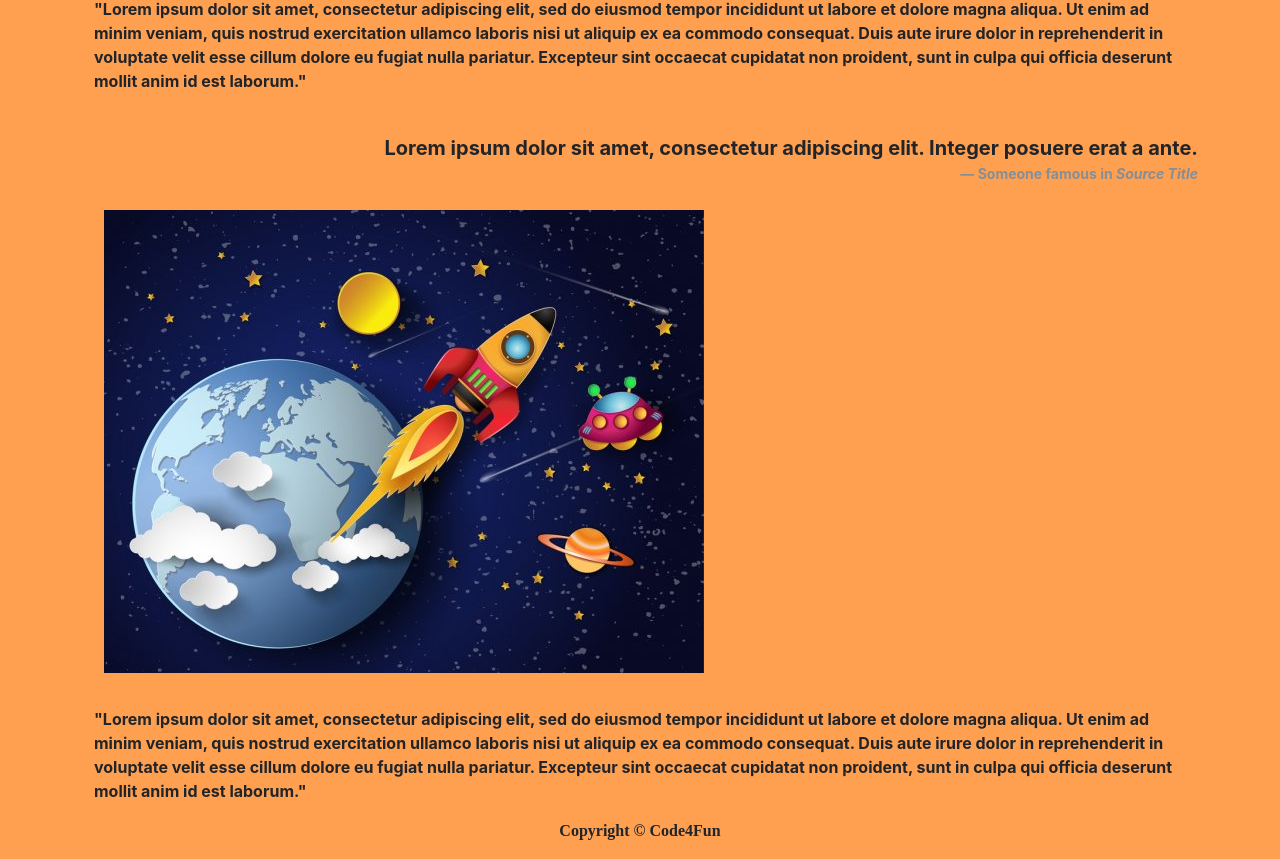
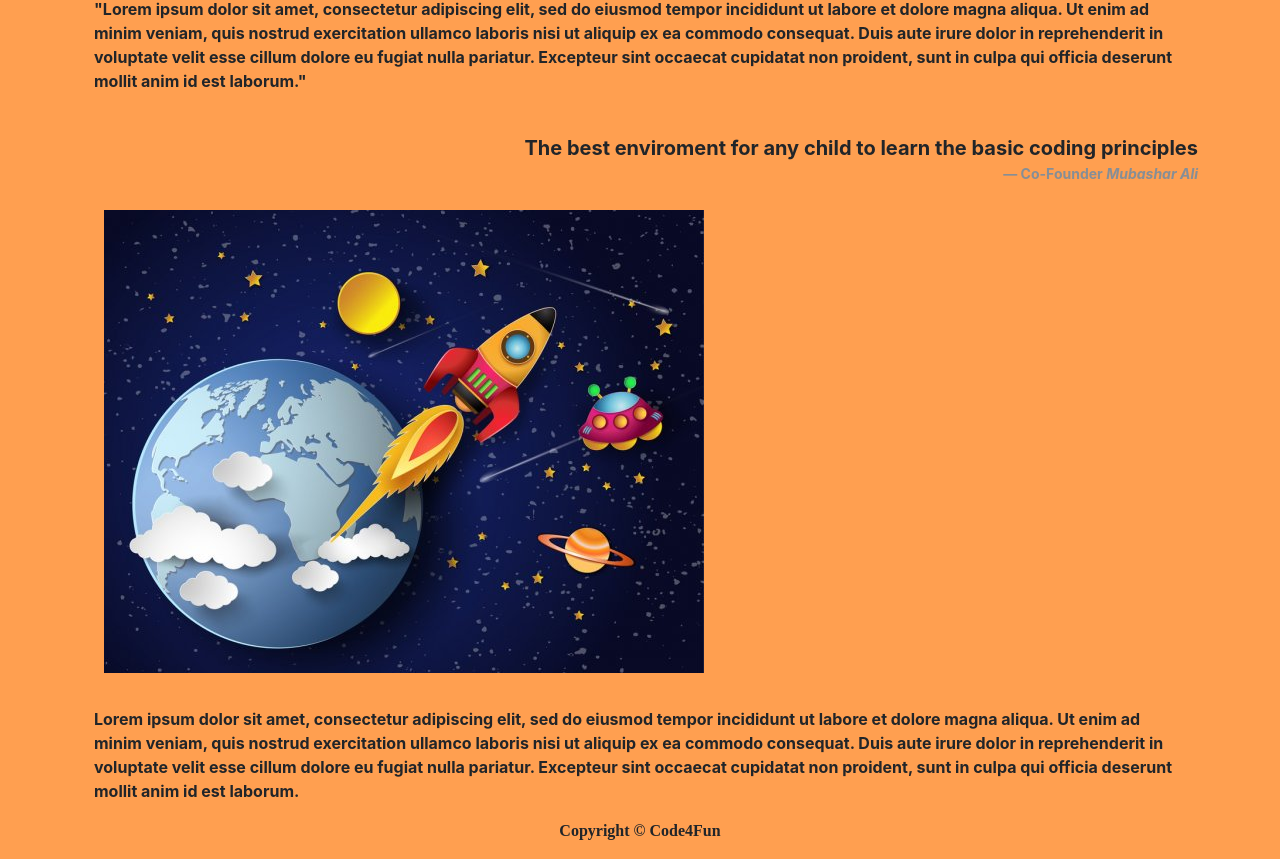
Before and after one commit to moby-codes/makers-final-project, a React (Create React App) app in the folder client/: page / in a window 1280 px wide. Shown: the part 279-1138 px from the top of the page. Built offline with nearby package versions, Linux system fonts and the light colour scheme; a web font is replaced by a local one.

Commit message:
changed commited

```diff
--- a/client/src/components/home.jsx
+++ b/client/src/components/home.jsx
@@ -22,11 +22,11 @@ export const home = () => {
 
     <figure class="text-end">
   <blockquote class="blockquote">
-    <p class="mb-0">Lorem ipsum dolor sit amet, consectetur adipiscing elit. Integer posuere erat a ante.</p>
+    <p class="mb-0">The best enviroment for any child to learn the basic coding principles</p>
 
   </blockquote>
   <figcaption class="blockquote-footer">
-    Someone famous in <cite title="Source Title">Source Title</cite>
+    Co-Founder  <cite title="Source Title">Mubashar Ali</cite>
   </figcaption>
 </figure>
     <section className="image1">
@@ -37,7 +37,7 @@ export const home = () => {
     <br />
     <div class="col-sm-12 section-heading">
     <Container>
-    <p>"Lorem ipsum dolor sit amet, consectetur adipiscing elit, sed do eiusmod tempor incididunt ut labore et dolore magna aliqua. Ut enim ad minim veniam, quis nostrud exercitation ullamco laboris nisi ut aliquip ex ea commodo consequat. Duis aute irure dolor in reprehenderit in voluptate velit esse cillum dolore eu fugiat nulla pariatur. Excepteur sint occaecat cupidatat non proident, sunt in culpa qui officia deserunt mollit anim id est laborum."</p>
+    <p>Lorem ipsum dolor sit amet, consectetur adipiscing elit, sed do eiusmod tempor incididunt ut labore et dolore magna aliqua. Ut enim ad minim veniam, quis nostrud exercitation ullamco laboris nisi ut aliquip ex ea commodo consequat. Duis aute irure dolor in reprehenderit in voluptate velit esse cillum dolore eu fugiat nulla pariatur. Excepteur sint occaecat cupidatat non proident, sunt in culpa qui officia deserunt mollit anim id est laborum.</p>
     </Container>
     </div>
 
```
